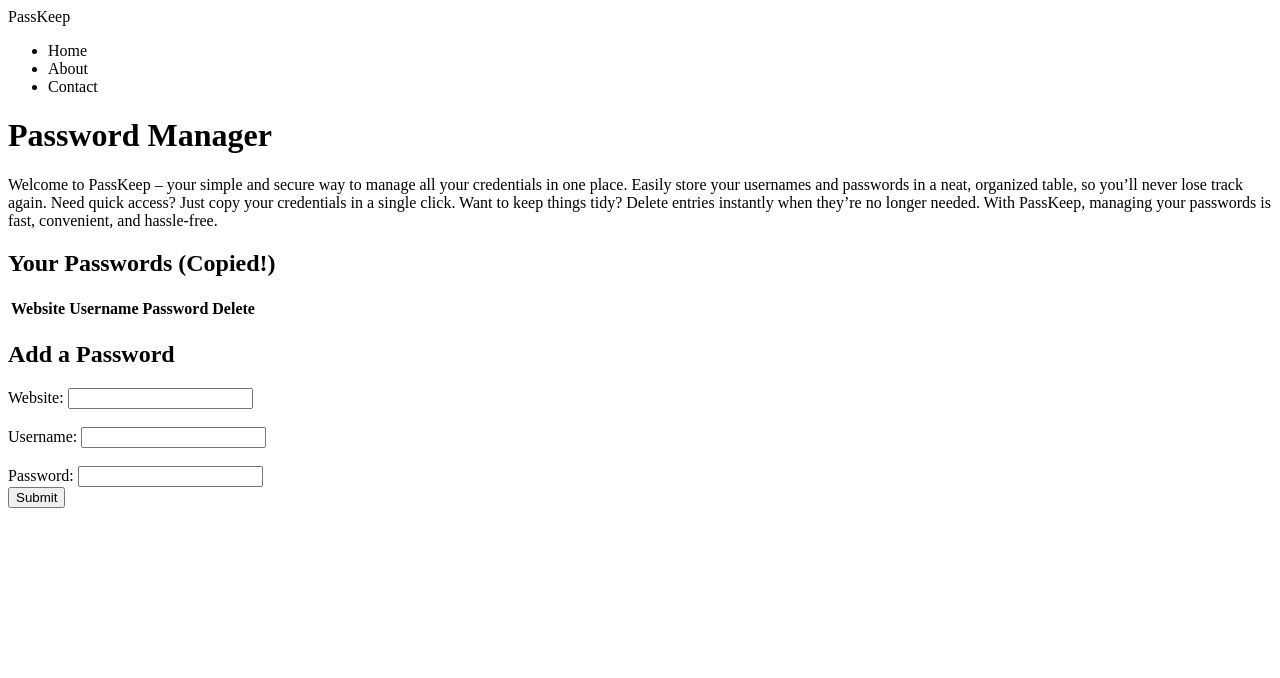
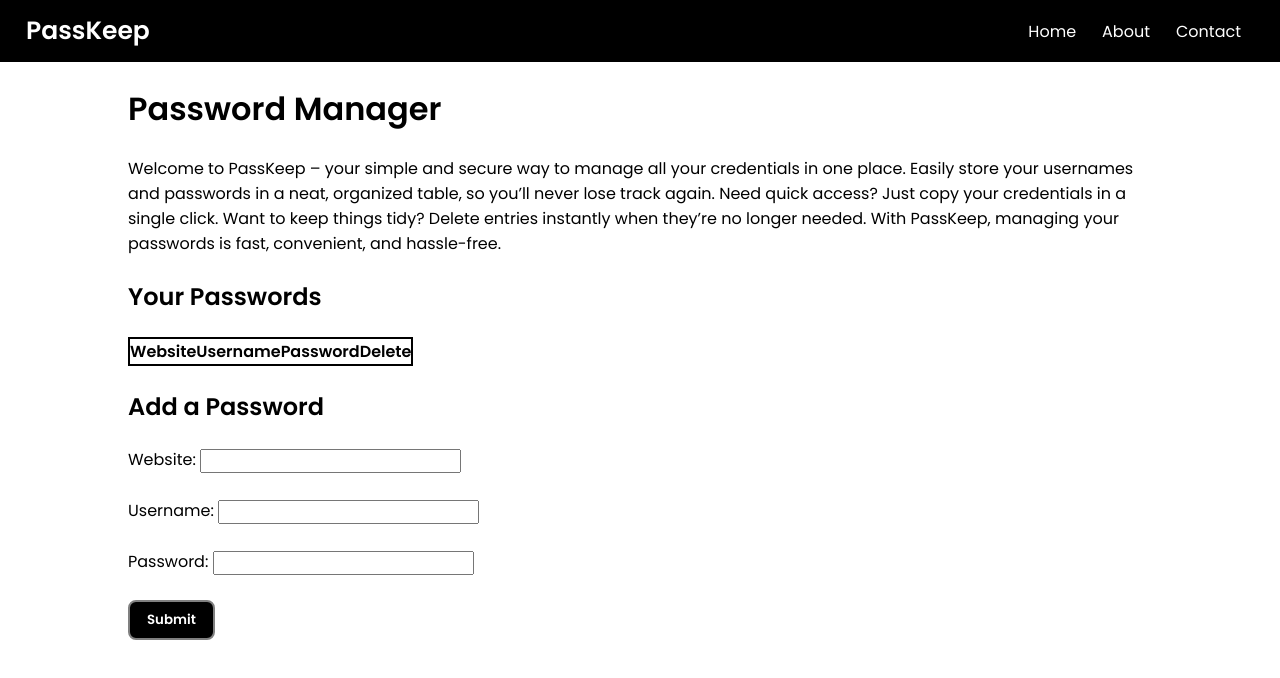
Before and after one commit to keshav12-7/pass-keep-password-manager-project, a plain HTML site: page index.html in a window 1280 px wide. Drawn offline with Linux system fonts and the light colour scheme.

Commit message:
css file added and html file modifies

```diff
--- a/index.html
+++ b/index.html
@@ -5,7 +5,7 @@
     <meta charset="UTF-8">
     <meta name="viewport" content="width=device-width, initial-scale=1.0">
     <title>Pass-Keep - Your Personal Password Manager</title>
-    <link rel="stylesheet" href="style2.css">
+    <link rel="stylesheet" href="style.css">
 </head>
 
 <body>
@@ -52,7 +52,7 @@
             <button class="btn" type="submit">Submit</button>
         </form>
     </div>
-    <script src="script2.js"></script>
+    <script src="script.js"></script>
 </body>
 
 </html>
--- /dev/null
+++ b/style.css
@@ -0,0 +1,89 @@
+@import url('https://fonts.googleapis.com/css2?family=Noto+Sans:ital,wght@0,700;1,300&family=Poppins:wght@300;400;600&display=swap');
+
+* {
+    margin: 0;
+    padding: 0;
+    font-family: 'Noto Sans', sans-serif;
+    font-family: 'Poppins', sans-serif;
+}
+
+nav {
+    background-color: black;
+    color: white;
+    padding: 12px 3px;
+    display: flex;
+    justify-content: space-between;
+}
+
+.logo{
+    margin: 0 23px;
+    font-weight: 800;
+    font-size: 25px;
+    cursor: pointer;
+}
+
+ul {
+    display: flex;
+    margin: 0 23px;
+    align-items: center;
+}
+
+ul li {
+    list-style: none;
+    margin: 0 13px;
+    cursor: pointer;
+}
+
+ul li:hover{
+    background-color: rgb(48, 43, 37);
+    border-radius: 10px;
+    padding: 7px;
+}
+
+table, td, tr{
+    border: 2px solid black;
+    border-collapse: collapse;
+    padding: 5px 13px;
+}
+
+.container {
+    max-width: 80vw;
+    margin: 23px auto;
+}
+
+h1, h2, h3 {
+    margin: 23px 0;
+}
+
+.btn{
+    padding: 8px 17px;
+    background: black;
+    color: white;
+    font-weight: 900;
+    border: 2px solid gray;
+    border-radius: 8px;
+    margin: 25px 0;
+    cursor: pointer;
+}
+
+.btnsm{
+    padding: 8px 17px;
+    background: black;
+    color: white;
+    font-weight: 900;
+    border: 2px solid gray;
+    border-radius: 8px;
+    cursor: pointer;
+}
+
+img{
+    cursor: pointer;
+    position: relative;
+    bottom: 7px;
+    width: 15px;
+    height: 13px;
+}
+
+#alert{
+    display: none;
+}
```
